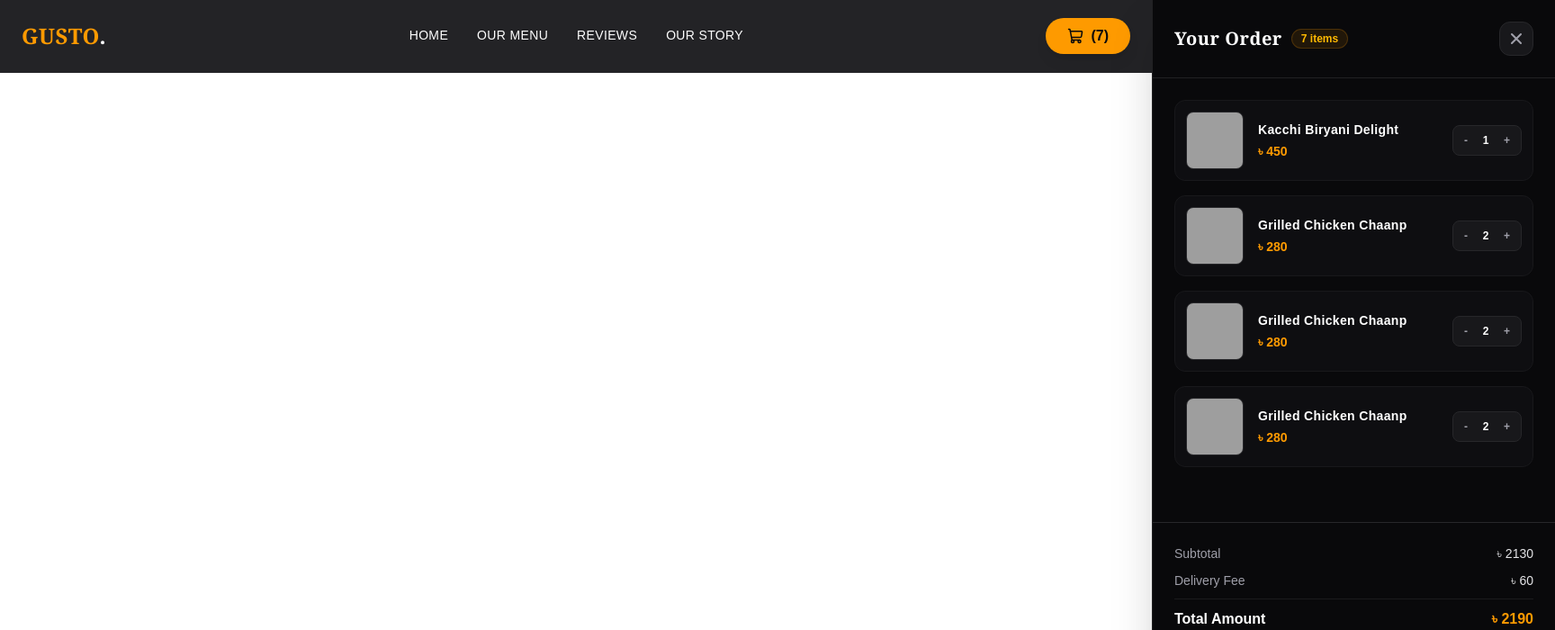
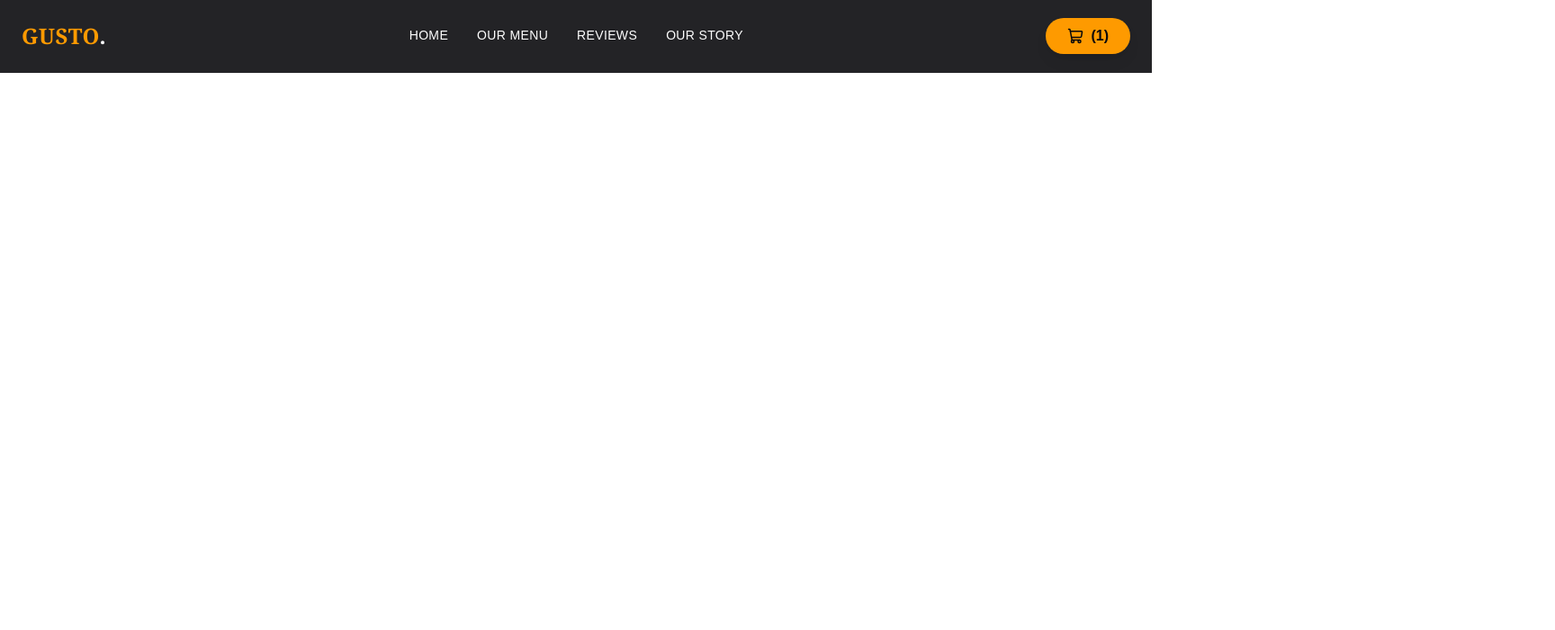
Before and after one commit to MdFoysalHossain/NextJS-Module70, a Next.js app: page / in a window 1280 px wide. Shown: the top 700 px of the page at 90% size, 1728 px wide, since content can reach past the window. Built offline with nearby package versions, Linux system fonts and the light colour scheme; grey boxes are pictures that could not be loaded.

Commit message:
Sidebar responsive Bug Fixed

```diff
--- a/src/Components/CartHideShow.jsx
+++ /dev/null
@@ -1,46 +0,0 @@
-"use client";
-
-import { useState } from "react";
-import CartSidebar from "./CartSidebar";
-import { ShoppingCart } from "lucide-react";
-
-export default function CartHideShow() {
-  const [isCartOpen, setIsCartOpen] = useState(false);
-  const [cartItems, setCartItems] = useState([
-    { id: 1, title: "Kacchi Biryani Delight", price: 450, quantity: 1, foodImg: "https://images.unsplash.com/photo-1633945274405-b6c8069047b0?q=80&w=150" },
-    { id: 2, title: "Grilled Chicken Chaanp", price: 280, quantity: 2, foodImg: "https://images.unsplash.com/photo-1604503468506-a8da13d82791?q=80&w=150" },
-    { id: 3, title: "Grilled Chicken Chaanp", price: 280, quantity: 2, foodImg: "https://images.unsplash.com/photo-1604503468506-a8da13d82791?q=80&w=150" },
-    { id: 4, title: "Grilled Chicken Chaanp", price: 280, quantity: 2, foodImg: "https://images.unsplash.com/photo-1604503468506-a8da13d82791?q=80&w=150" }
-  ]);
-
-
-  const handleQuantityUpdate = (id, newQuantity) => {
-    if (newQuantity <= 0) {
-      // Remove item if quantity falls to zero
-      setCartItems(cartItems.filter(item => item.id !== id));
-    } else {
-      // Update item quantity safely
-      setCartItems(cartItems.map(item => item.id === id ? { ...item, quantity: newQuantity } : item));
-    }
-  };
-
-  return (
-    <div className=" text-white">
-
-      <button
-        onClick={() => setIsCartOpen(true)}
-        className="bg-amber-500 flex justify-center items-center gap-2 text-zinc-950 font-bold px-6 py-2 rounded-3xl transition hover:bg-amber-600 shadow-lg"
-      >
-        <ShoppingCart size={18} /> ({cartItems.reduce((sum, item) => sum + item.quantity, 0)})
-      </button>
-
-
-      <CartSidebar
-        isOpen={isCartOpen}
-        onClose={() => setIsCartOpen(false)}
-        cartItems={cartItems}
-        onUpdateQuantity={handleQuantityUpdate}
-      />
-    </div>
-  );
-}
--- a/src/Components/Navbar.jsx
+++ b/src/Components/Navbar.jsx
@@ -2,7 +2,7 @@
 
 import { useState } from "react";
 import Link from "next/link";
-import CartHideShow from "./CartHideShow";
+import CartHideShow from "@/app/_components/CartHideShow";
 
 export default function Navbar() {
   const [isOpen, setIsOpen] = useState(false);
--- /dev/null
+++ b/src/Context/CartProvider.jsx
@@ -0,0 +1,36 @@
+"use client";
+import React, { createContext, useState } from 'react';
+
+export const CartContext = createContext();
+
+const CartProvider = ({ children }) => {
+    const [allCartItems, setAllCartItems] = useState([
+        { id: 1, title: "Kacchi Biryani Delight", price: 450, quantity: 1, foodImg: "https://images.unsplash.com/photo-1633945274405-b6c8069047b0?q=80&w=150" }
+    ])
+
+
+    // const [allCartItems, setCartItems] = useState([
+    //     { id: 1, title: "Kacchi Biryani Delight", price: 450, quantity: 1, foodImg: "https://images.unsplash.com/photo-1633945274405-b6c8069047b0?q=80&w=150" },
+    //     { id: 2, title: "Grilled Chicken Chaanp", price: 280, quantity: 2, foodImg: "https://images.unsplash.com/photo-1604503468506-a8da13d82791?q=80&w=150" },
+    //     { id: 3, title: "Grilled Chicken Chaanp", price: 280, quantity: 2, foodImg: "https://images.unsplash.com/photo-1604503468506-a8da13d82791?q=80&w=150" },
+    //     { id: 4, title: "Grilled Chicken Chaanp", price: 280, quantity: 2, foodImg: "https://images.unsplash.com/photo-1604503468506-a8da13d82791?q=80&w=150" }
+    // ])
+
+    const addToCart = (item) => {
+        setAllCartItems([...allCartItems, item])
+    }
+    console.log("Cart items in context:", allCartItems);
+    const cartValue = {
+        allCartItems,
+        addToCart,
+        setAllCartItems,
+    }
+
+    return (
+        <CartContext.Provider value={cartValue}>
+            {children}
+        </CartContext.Provider>
+    );
+};
+
+export default CartProvider;
--- /dev/null
+++ b/src/app/_components/CartHideShow.jsx
@@ -0,0 +1,46 @@
+"use client";
+
+import { use, useContext, useEffect, useState } from "react";
+import CartSidebar from "./CartSidebar";
+import { ShoppingCart } from "lucide-react";
+import { CartContext } from "@/Context/CartProvider";
+
+export default function CartHideShow() {
+    const { allCartItems, setAllCartItems, addToCart } = useContext(CartContext);
+    const [isCartOpen, setIsCartOpen] = useState(false);
+    const handleQuantityUpdate = (id, newQuantity) => {
+        if (newQuantity <= 0) {
+            // Remove item if quantity falls to zero
+            setAllCartItems(allCartItems.filter(item => item.id !== id));
+        } else {
+            // Update item quantity safely
+            setAllCartItems(allCartItems.map(item => item.id === id ? { ...item, quantity: newQuantity } : item));
+        }
+    };
+
+    return (
+        <div className=" text-white">
+
+            <button
+                onClick={() => setIsCartOpen(true)}
+                className="bg-amber-500 flex justify-center items-center gap-2 text-zinc-950 font-bold px-6 py-2 rounded-3xl transition hover:bg-amber-600 shadow-lg"
+            >
+                <ShoppingCart size={18} /> ({allCartItems.reduce((sum, item) => sum + item.quantity, 0)})
+            </button>
+
+
+
+
+
+            {
+                isCartOpen &&
+                <CartSidebar
+                    isOpen={isCartOpen}
+                    onClose={() => setIsCartOpen(false)}
+                    cartItems={allCartItems}
+                    onUpdateQuantity={handleQuantityUpdate}
+                />
+            }
+        </div>
+    );
+}
--- a/src/Components/CartSidebar.jsx
+++ b/src/app/_components/CartSidebar.jsx
@@ -12,33 +12,35 @@ export default function CartSidebar({ isOpen, onClose, cartItems = [], onUpdateQ
   const totalItemsCount = cartItems.reduce((sum, item) => sum + item.quantity, 0);
 
   // Lock body scrolling when sidebar drawer is open
-  useEffect(() => {
-    if (isOpen) {
-      document.body.style.overflow = "hidden";
-    } else {
-      document.body.style.overflow = "unset";
-    }
-    return () => {
-      document.body.style.overflow = "unset";
-    };
-  }, [isOpen]);
+  // useEffect(() => {
+  //   if (isOpen) {
+  //     document.body.style.overflow = "hidden";
+  //   } else {
+  //     document.body.style.overflow = "unset";
+  //   }
+  //   return () => {
+  //     document.body.style.overflow = "unset";
+  //   };
+  // }, [isOpen]);
 
   return (
     <>
+      {/* Backdrop Blur Overlay */}
       <div
-        className={`fixed inset-0  z-50! bg-black/60 backdrop-blur-sm transition-opacity duration-300 ease-in-out overflow-visible ${
+        className={`fixed inset-0 z-50 top-0 right-0 h-screen bg-black/60 backdrop-blur-sm transition-opacity overflow-hidden duration-300 ease-in-out ${
           isOpen ? "opacity-100 visible" : "opacity-0 invisible pointer-events-none"
         }`}
         onClick={onClose}
       />
 
-
+      {/* Sliding Drawer - Sticky Positioning Fixes Applied */}
       <div
-        className={`fixed -top-20 md:top-0 right-0 z-50 h-screen w-full sm:max-w-md bg-zinc-950 border-l border-zinc-800/80 shadow-2xl transition-transform duration-300 ease-out flex flex-col justify-between ${
+        className={`fixed -top-20 md:top-0 right-0 z-50 h-[100dvh] w-full md:max-w-md bg-zinc-950 border-l border-zinc-800/80 shadow-2xl transition-transform duration-300 ease-out flex flex-col justify-between ${
           isOpen ? "translate-x-0" : "translate-x-full"
         }`}
       >
 
+        {/* Header */}
         <div className="p-6 border-b border-zinc-800/80 flex items-center justify-between">
           <div className="flex items-center gap-2.5">
             <h3 className="text-xl font-serif font-bold text-white tracking-wide">
@@ -48,7 +50,6 @@ export default function CartSidebar({ isOpen, onClose, cartItems = [], onUpdateQ
               {totalItemsCount} items
             </span>
           </div>
-
 
           <button
             onClick={onClose}
@@ -61,13 +62,14 @@ export default function CartSidebar({ isOpen, onClose, cartItems = [], onUpdateQ
           </button>
         </div>
 
-
-        <div className="flex-1 overflow-y-auto p-6 space-y-4 ">
+        {/* Scrollable Items Container */}
+        <div className="flex-1 overflow-y-auto p-6 space-y-4">
           {cartItems.length === 0 ? (
             <div className="h-full flex flex-col items-center justify-center text-center space-y-3 text-zinc-500">
               <span className="text-4xl">🍳</span>
               <p className="text-sm font-medium tracking-wide">Your culinary basket is empty.</p>
-              <Link href={"/foods"}
+              <Link
+                href="/foods"
                 onClick={onClose}
                 className="text-xs font-bold uppercase text-amber-500 hover:text-amber-400 tracking-wider underline underline-offset-4"
               >
@@ -80,11 +82,9 @@ export default function CartSidebar({ isOpen, onClose, cartItems = [], onUpdateQ
                 key={item.id}
                 className="flex items-center gap-4 bg-zinc-900/40 border border-zinc-900 p-3 rounded-xl hover:border-zinc-800 transition duration-200"
               >
-
                 <div className="h-16 w-16 rounded-lg overflow-hidden bg-zinc-800 flex-shrink-0 border border-zinc-800">
                   <img src={item.foodImg} alt={item.title} className="w-full h-full object-cover" />
                 </div>
-
 
                 <div className="flex-1 min-w-0">
                   <h4 className="text-sm font-semibold text-white tracking-wide truncate">
@@ -94,7 +94,6 @@ export default function CartSidebar({ isOpen, onClose, cartItems = [], onUpdateQ
                     ৳ {item.price}
                   </p>
                 </div>
-
 
                 <div className="flex items-center gap-2 bg-zinc-900 border border-zinc-800 px-2 py-1 rounded-lg">
                   <button
@@ -118,7 +117,7 @@ export default function CartSidebar({ isOpen, onClose, cartItems = [], onUpdateQ
           )}
         </div>
 
-
+        {/* Sticky Summary Footer */}
         {cartItems.length > 0 && (
           <div className="p-6 border-t border-zinc-800 bg-zinc-950 sticky bottom-0">
             <div className="space-y-2.5 text-sm mb-6">
--- a/src/app/foods/loading.jsx
+++ b/src/app/foods/loading.jsx
@@ -1,3 +1,4 @@
+
 import FoodCardSkeleton from '@/Components/Skeleton/FoodCardSkeleton';
 import React from 'react';
 
--- a/src/app/foods/page.jsx
+++ b/src/app/foods/page.jsx
@@ -1,5 +1,5 @@
 import Link from 'next/link';
-import React from 'react';
+import React, { useContext } from 'react';
 
 const getFoods = async () => {
     const res = await fetch("https://taxi-kitchen-api.vercel.app/api/v1/foods/random");
@@ -81,6 +81,7 @@ export const metadata = {
 
 const FoodsPage = async () => {
     const foods = await getFoods()
+
     console.log(foods)
     return (
         <div className='max-w-[1330px] mx-auto'>
--- a/src/app/layout.jsx
+++ b/src/app/layout.jsx
@@ -1,7 +1,7 @@
 import { Geist, Geist_Mono } from "next/font/google";
 import "./globals.css";
+import CartProvider from "@/Context/CartProvider";
 import Navbar from "@/Components/Navbar";
-import CartSidebar from "@/Components/CartSidebar";
 
 const geistSans = Geist({
   variable: "--font-geist-sans",
@@ -22,14 +22,16 @@ export default function RootLayout({ children }) {
   return (
     <html
       lang="en"
-      className={`${geistSans.variable} ${geistMono.variable} h-full antialiased overflow-hidden`}
+      className={`${geistSans.variable} ${geistMono.variable} h-full w-screen antialiased overflow-x-hidden`}
     >
-      <body className="min-h-full flex flex-col">
-        <Navbar />
-        <main className="p-10">
-          {children}
-        </main>
+      <body className="min-h-full flex flex-col ">
+        <CartProvider>
+          <Navbar />
 
+          <main className="flex-1 p-10">
+            {children}
+          </main>
+        </CartProvider>
       </body>
     </html>
   );
```
